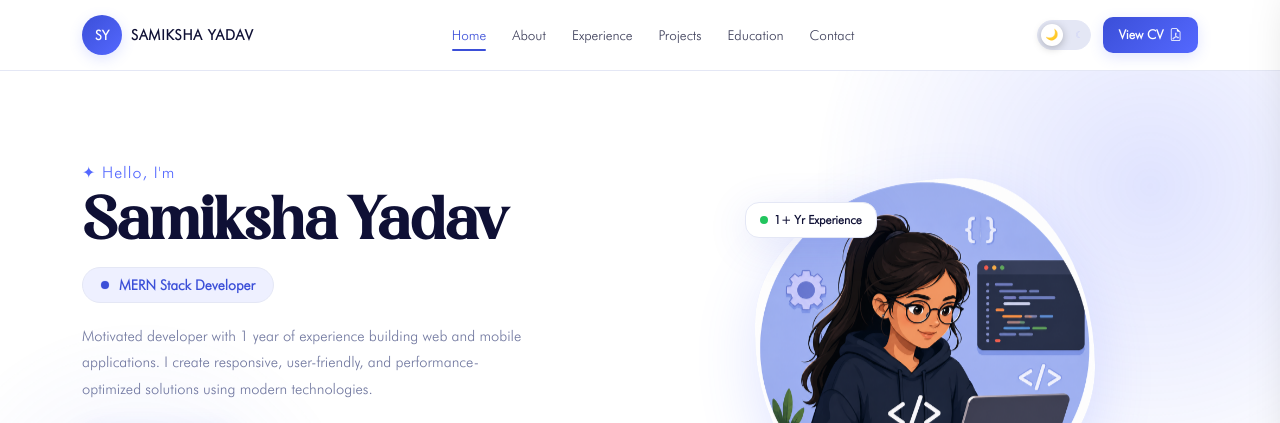
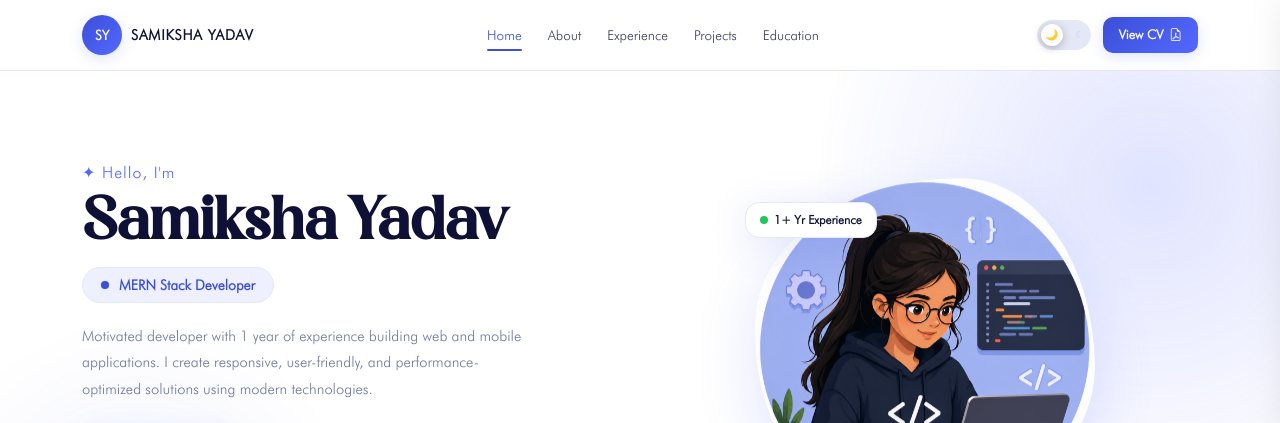
Before and after one commit to samiksha-3010/portfolio, a plain HTML site: page index.html in a window 1280 px wide. Shown: the top 423 px of the page. Drawn offline with nearby package versions, Linux system fonts and the light colour scheme.

Commit message:
Add files via upload
update file

```diff
--- a/index.html
+++ b/index.html
@@ -1318,9 +1318,7 @@
         <a href="#education" class="drw-link"
           ><i class="bi bi-mortarboard"></i>Education</a
         >
-        <a href="#contact" class="drw-link"
-          ><i class="bi bi-envelope"></i>Contact</a
-        >
+
       </nav>
       <div class="drw-foot">
         <span class="drw-foot-label">Appearance</span>
@@ -1351,7 +1349,7 @@
             <a href="#experience" class="desk-link">Experience</a>
             <a href="#projects" class="desk-link">Projects</a>
             <a href="#education" class="desk-link">Education</a>
-            <a href="#contact" class="desk-link">Contact</a>
+
           </div>
 
           <!-- Desktop right -->
```
